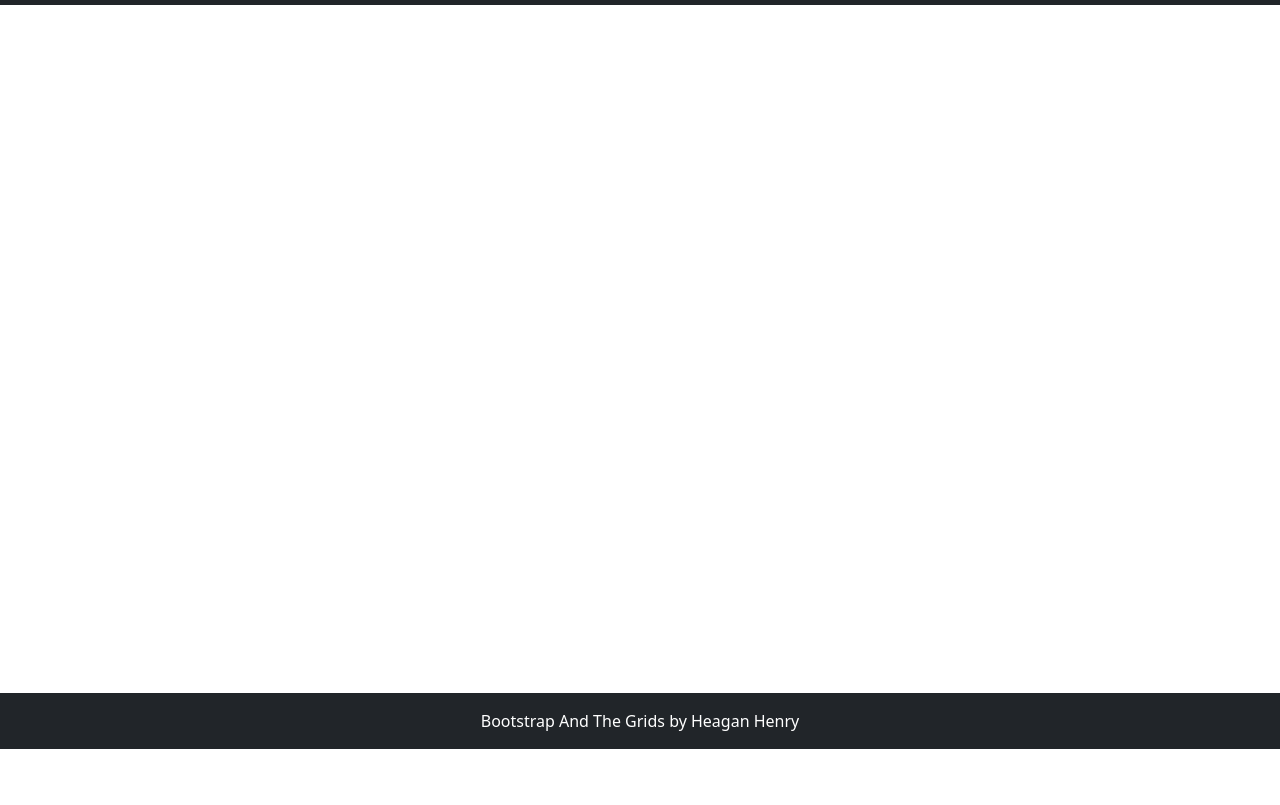
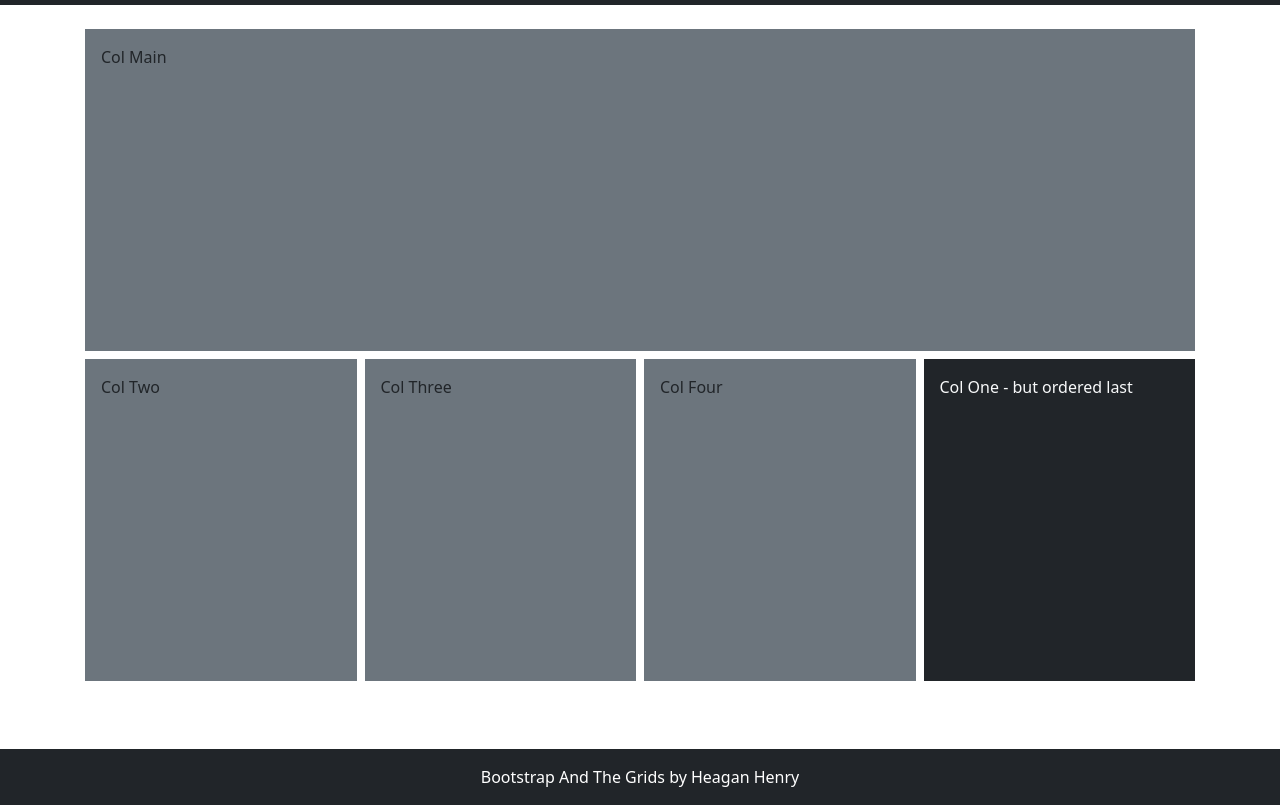
Before and after one commit to heaganhenry/BootstrapAndTheGrids, a plain HTML site: page Grid9.html in a window 1280 px wide. Shown: the part 51-856 px from the top of the page. Before the commit the page ends 800 px from the top, so only its background shows below. Drawn offline with nearby package versions, Linux system fonts and the light colour scheme.

Commit message:
Complete grid 9

```diff
--- a/Grid9.html
+++ b/Grid9.html
@@ -71,7 +71,25 @@
 		</nav>
 
 		<main class="flex-shrink-0">
-			<div class="container"></div>
+			<div class="container minHeight h-100">
+				<div class="row h-100 row-cols-2 g-2 row-cols-md-2">
+					<div class="col-12 col-md-12">
+						<div class="bg-secondary h-100 p-3">Col Main</div>
+					</div>
+					<div class="col-6 col-md-3 order-last">
+						<div class="bg-dark text-light h-100 p-3">Col One - but ordered last</div>
+					</div>
+					<div class="col-6 col-md-3">
+						<div class="bg-secondary h-100 p-3">Col Two</div>
+					</div>
+					<div class="col-6 col-md-3">
+						<div class="bg-secondary h-100 p-3">Col Three</div>
+					</div>
+					<div class="col-6 col-md-3">
+						<div class="bg-secondary h-100 p-3">Col Four</div>
+					</div>
+				</div>
+			</div>
 		</main>
 		<footer class="footer mt-auto py-3 bg-dark sticky-footer">
 			<div class="container-fluid text-center">
```
